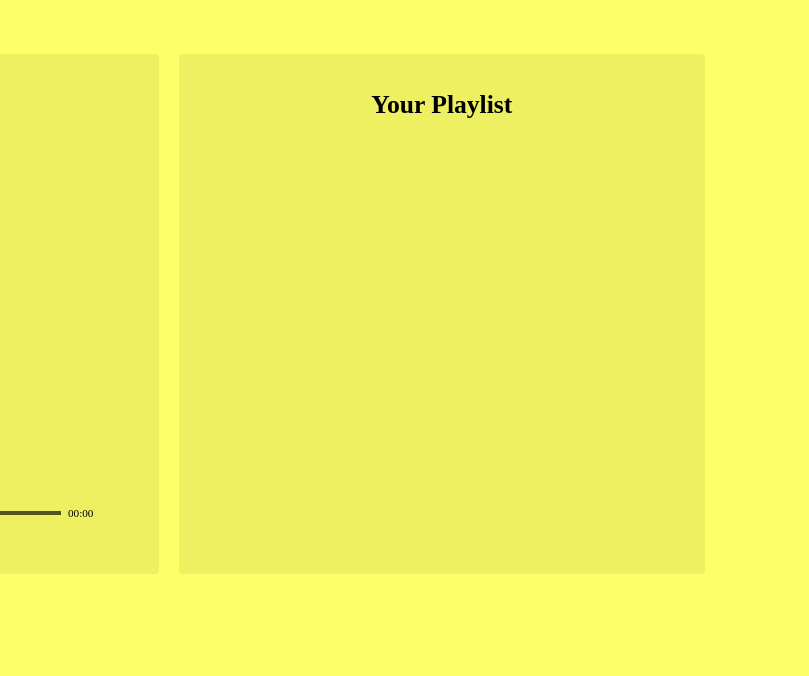
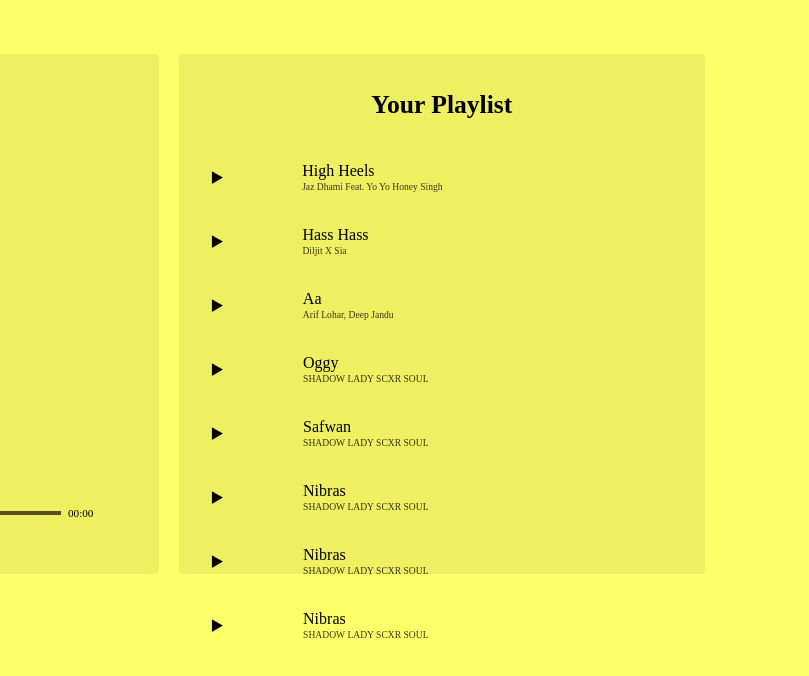
Before and after one commit to nibraspython/oggy-song, a plain HTML site: page index.html in a window 1280 px wide. Shown: the full height of the page, 471-1280 px from the left. Drawn offline with Linux system fonts and the light colour scheme.

Commit message:
oggy-song

```diff
--- a/index.html
+++ b/index.html
@@ -60,19 +60,100 @@
       </div>
     </div>
 
-    <div id="playlist" class="playlist-container">
-      <!-- Playlist items will be dynamically added here -->
-    </div>
-
+    <!-- second box -->
     <div class="main box">
       <div class="current-playing">
         <p class="heading">Your Playlist</p>
       </div>
-      <div id="song-list">
-        <!-- Existing songs will be dynamically added here -->
+
+      <div class="loader" onclick="song1OnClick()">
+        <div class="song">
+          <p class="name">High Heels</p>
+          <p class="artist">Jaz Dhami Feat. Yo Yo Honey Singh</p>
+        </div>
+
+        <div class="album-cover" id="album-cover1"></div>
+
+        <div class="play"></div>
+      </div>
+
+      <div class="loader" onclick="song2OnClick()">
+        <div class="song">
+          <p class="name">Hass Hass</p>
+          <p class="artist">Diljit X Sia</p>
+        </div>
+
+        <div class="album-cover" id="album-cover2"></div>
+
+        <div class="play"></div>
+      </div>
+
+      <div class="loader" onclick="song3OnClick()">
+        <div class="song">
+          <p class="name">Aa</p>
+          <p class="artist">Arif Lohar, Deep Jandu</p>
+        </div>
+
+        <div class="album-cover" id="album-cover3"></div>
+
+        <div class="play"></div>
+      </div>
+
+      <div class="loader" onclick="song4OnClick()">
+        <div class="song">
+          <p class="name">Oggy</p>
+          <p class="artist">SHADOW LADY SCXR SOUL</p>
+        </div>
+
+        <div class="album-cover" id="album-cover4"></div>
+
+        <div class="play"></div>
+      </div>
+
+      <div class="loader" onclick="song5OnClick()">
+        <div class="song">
+          <p class="name">Safwan</p>
+          <p class="artist">SHADOW LADY SCXR SOUL</p>
+        </div>
+
+        <div class="album-cover" id="album-cover5"></div>
+
+        <div class="play"></div>
+      </div>
+
+      <div class="loader" onclick="song6OnClick()">
+        <div class="song">
+          <p class="name">Nibras</p>
+          <p class="artist">SHADOW LADY SCXR SOUL</p>
+        </div>
+
+        <div class="album-cover" id="album-cover6"></div>
+
+        <div class="play"></div>
+      </div>
+
+      <div class="loader" onclick="song7OnClick()">
+        <div class="song">
+          <p class="name">Nibras</p>
+          <p class="artist">SHADOW LADY SCXR SOUL</p>
+        </div>
+
+        <div class="album-cover" id="album-cover6"></div>
+
+        <div class="play"></div>
+      </div>
+
+      <div class="loader" onclick="song8OnClick()">
+        <div class="song">
+          <p class="name">Nibras</p>
+          <p class="artist">SHADOW LADY SCXR SOUL</p>
+        </div>
+
+        <div class="album-cover" id="album-cover6"></div>
+
+        <div class="play"></div>
       </div>
     </div>
-
     <!-- Load the main script for the player -->
     <script src="script.js"></script>
   </body>
```
